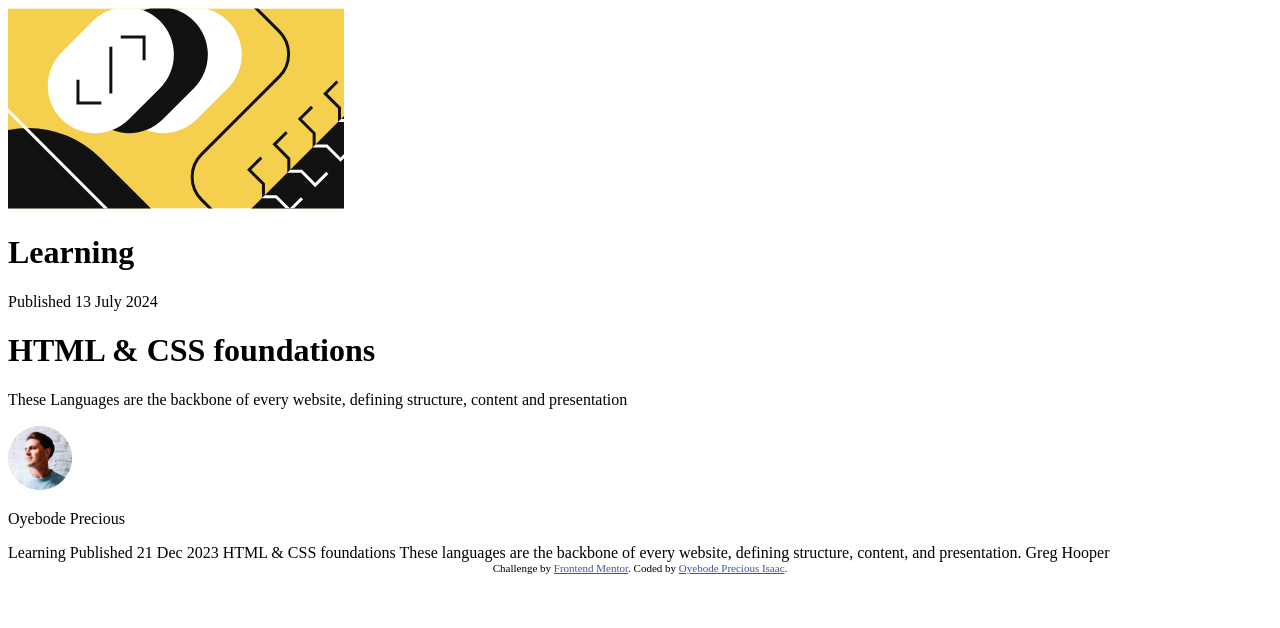
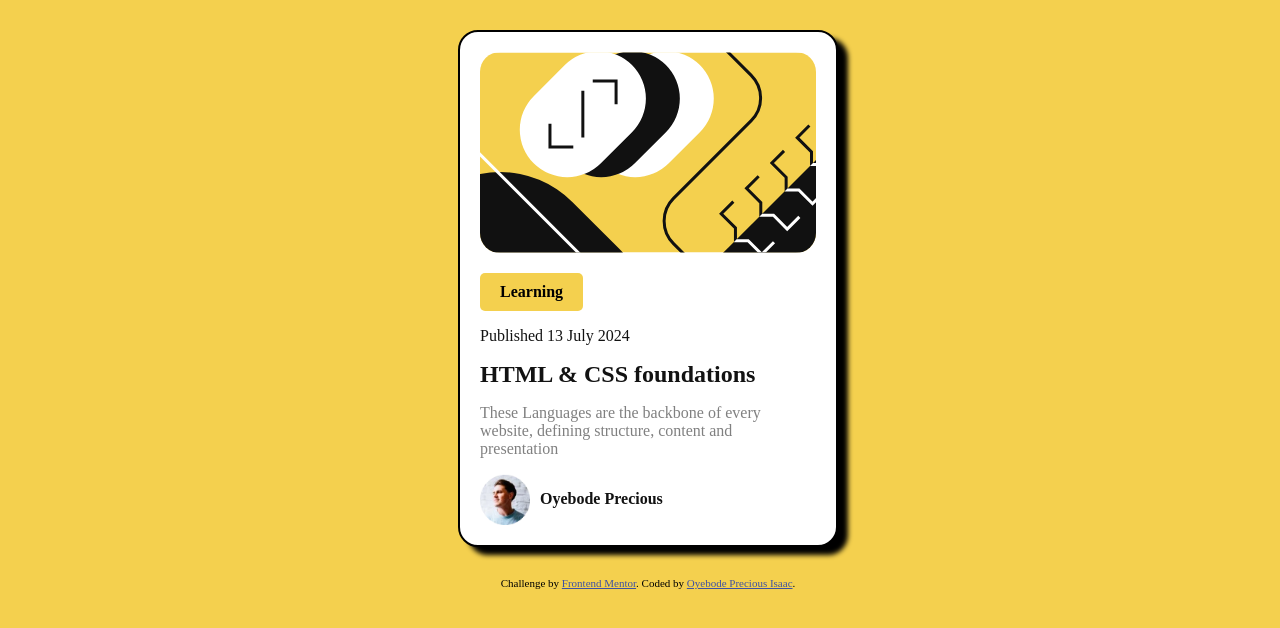
Before and after one commit to OYEBODEPRECIOUS/blog-preview-card-main, a plain HTML site: page index.html in a window 1280 px wide. Drawn offline with Linux system fonts and the light colour scheme.

Commit message:
add CSS feature

```diff
--- a/CSS/style.css
+++ b/CSS/style.css
@@ -1,3 +1,70 @@
 body {
-    background-color: ;
+    background-color: hsl(47, 88%, 63%);
+    font-family: Figtree;
+    width: 100%;
+    font-size: 16px;
 }
+
+
+.preview-card {
+    padding: 20px;
+    background-color: hsl(0, 0%, 100%);
+    width: max-content;
+    border-radius: 20px;
+    margin: 30px auto;
+    border: 2px solid black;
+    box-shadow: 10px 8px 5px black;
+}
+
+.illustration-image {
+    border-radius: 20px;
+    width: 100%;
+    /* filter: grayscale(); */
+}
+
+.preview-card-content {
+    text-align: left;
+}
+
+.topic {
+    background-color: hsl(47, 88%, 63%);
+    padding: 10px 20px;
+    width: max-content;
+    font-weight: bold;
+    border-radius: 5px;
+}
+
+.publish-date {
+    font-weight: 400;
+    color: hsl(0, 0%, 7%);
+}
+
+.language-core {
+    font-size: 24px;
+    color: hsl(0, 0%, 7%);
+
+}
+
+.language-core-description {
+    color: hsl(0, 0%, 50%);
+}
+
+.author-container {
+    display: flex;
+    gap: 10px;
+}
+
+.author-image {
+    width: 50px;
+}
+
+.author-name {
+    font-weight: bold;
+    color: hsl(0, 0%, 7%);
+}
+
+@media screen > {
+    .preview-card {
+        width: 70%;
+    }
+}
--- a/index.html
+++ b/index.html
@@ -20,13 +20,13 @@
 
 <!-- PREVIEW CARD CONTAINER -->
   <div class="preview-card">
-    <img src="/assets/images/illustration-article.svg" alt="">
+    <img src="/assets/images/illustration-article.svg" alt="illustration image" class="illustration-image">
     <div class="preview-card-content">
-      <h1>Learning</h1>
+      <p class="topic">Learning</p>
       <p class="publish-date">Published 13 July 2024</p>
       <h1 class="language-core">HTML & CSS foundations</h1>
       <p class="language-core-description">
-        These Languages are the backbone of every website, defining structure, content and presentation
+        These Languages are the backbone of every <br>website, defining structure, content and <br> presentation
       </p>
     </div>
     <div class="author-container">
@@ -35,16 +35,6 @@
     </div>
   </div>
 
-  Learning
-
-  Published 21 Dec 2023
-
-  HTML & CSS foundations
-
-  These languages are the backbone of every website, defining structure, content, and presentation.
-
-  Greg Hooper
-
   <div class="attribution">
     Challenge by <a href="https://www.frontendmentor.io?ref=challenge" target="_blank">Frontend Mentor</a>.
     Coded by <a href="#">Oyebode Precious Isaac</a>.
```
